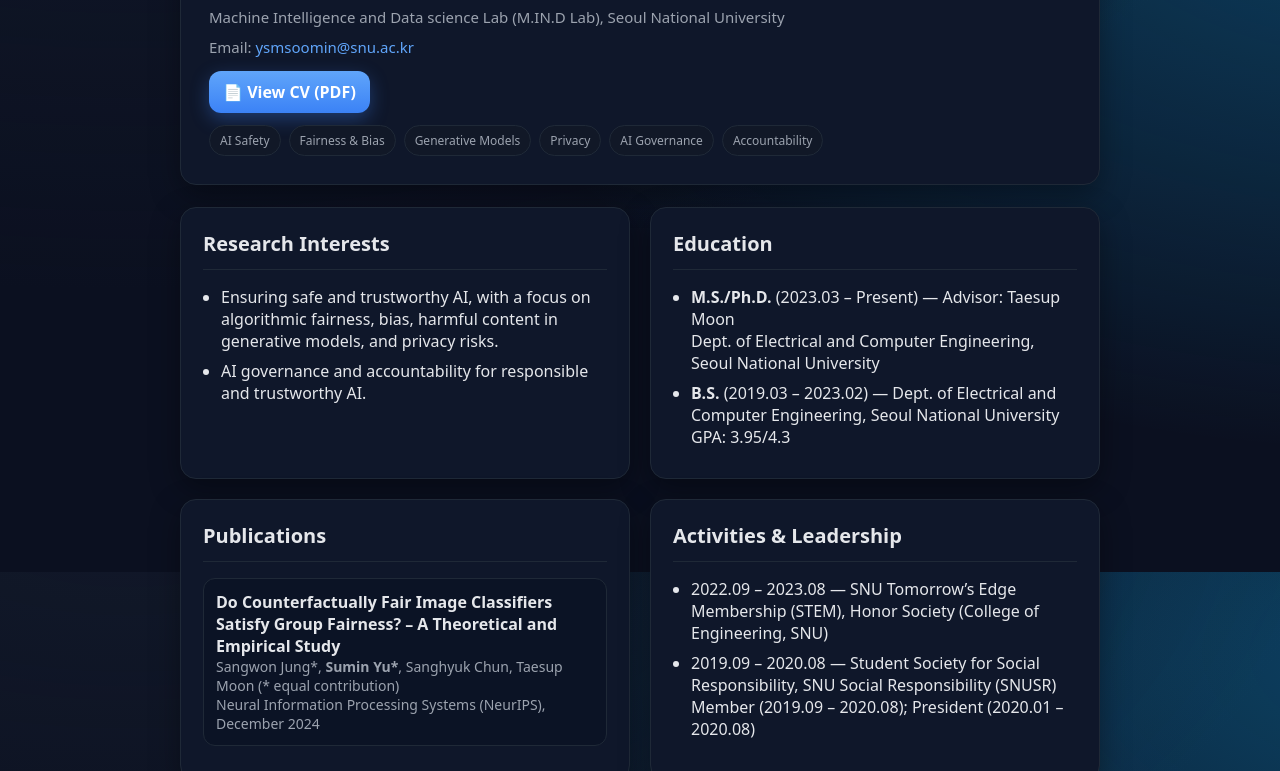
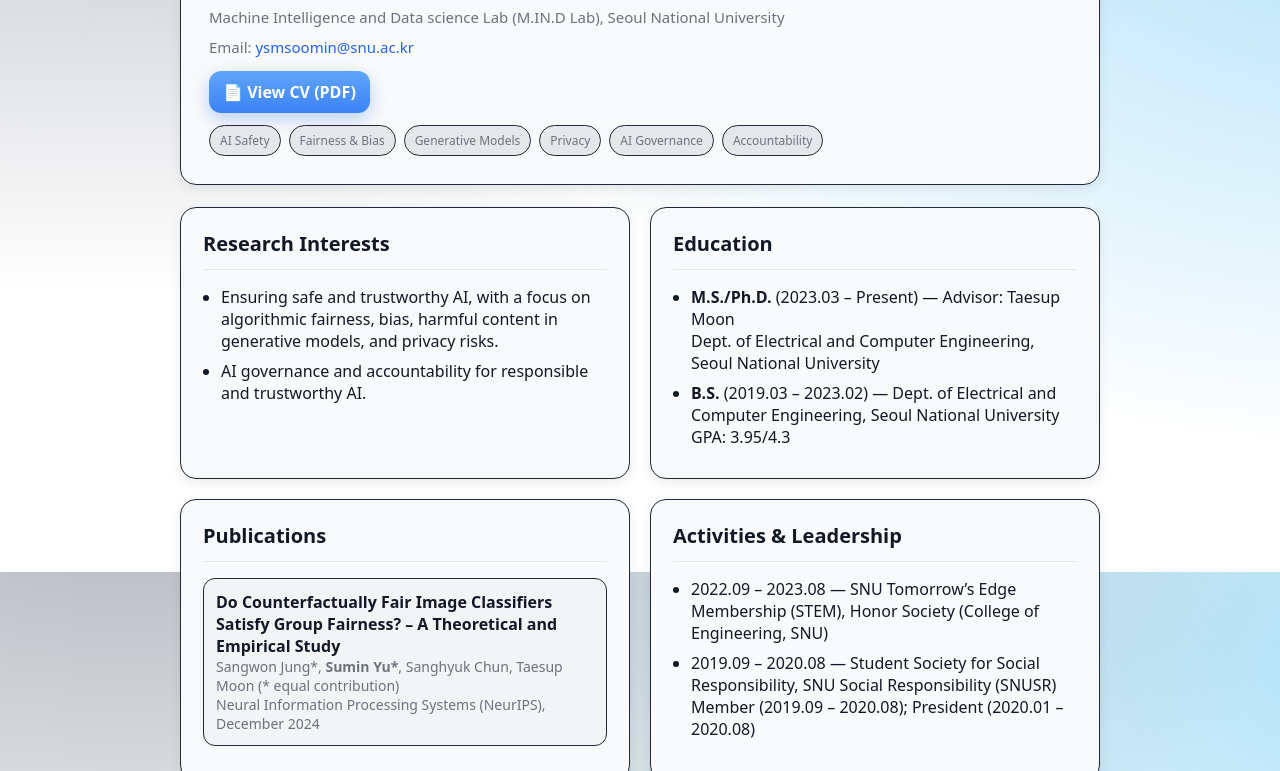
Before and after one commit to sumin-yu/sumin-yu.github.io, a plain HTML site: page index.html in a window 1280 px wide. Shown: the part 228-999 px from the top of the page. Drawn offline with Linux system fonts and the light colour scheme.

Commit message:
Update index.html

```diff
--- a/index.html
+++ b/index.html
@@ -3,22 +3,22 @@
 <head>
   <meta charset="utf-8" />
   <meta name="viewport" content="width=device-width, initial-scale=1" />
-  <title>Sumin Yu — CV & Research</title>
+  <title>Sumin Yu</title>
   <meta name="description" content="Sumin Yu — M.S./Ph.D. student at Seoul National University (M.IN.D Lab). Research interests: AI safety and trustworthiness, algorithmic fairness, bias, harmful content in generative models, privacy risks; AI governance and accountability." />
   <meta property="og:title" content="Sumin Yu — CV & Research" />
   <meta property="og:description" content="AI safety & trustworthiness; fairness, bias, harmful content, privacy risks; governance & accountability." />
   <meta name="theme-color" content="#0f172a" />
   <style>
     :root{
-      --bg:#0b1020;           /* page background */
-      --panel:#0f172a;        /* content background */
-      --text:#e5e7eb;         /* base text */
-      --muted:#9ca3af;        /* secondary text */
-      --accent:#60a5fa;       /* links & highlights */
-      --rule:#1f2937;         /* section rule */
-      --card:#0b1325;         /* cards */
-      --pill:#111827;         /* tag pill */
-      --shadow: 0 10px 30px rgba(0,0,0,.35);
+      --bg:#ffffff;           /* page background */
+      --panel:#f9fafb;        /* content background */
+      --text:#111827;         /* base text */
+      --muted:#6b7280;        /* secondary text */
+      --accent:#2563eb;       /* links & highlights */
+      --rule:#e5e7eb;         /* section rule */
+      --card:#f3f4f6;         /* cards */
+      --pill:#e5e7eb;         /* tag pill */
+      --shadow: 0 4px 12px rgba(0,0,0,.08);
     }
     *{box-sizing:border-box}
     html,body{height:100%}
@@ -79,7 +79,7 @@
         <a href="#publications">Publications</a>
         <a href="#activities">Activities</a>
         <a href="#awards">Awards</a>
-        <a href="cv.pdf" target="_blank" rel="noopener">CV</a>
+        <a href="cv_suminyu.pdf" target="_blank" rel="noopener">CV</a>
       </div>
     </nav>
   </header>
@@ -91,7 +91,7 @@
       <div class="meta">Machine Intelligence and Data science Lab (M.IN.D Lab), Seoul National University</div>
       <div class="meta">Email: <a href="mailto:ysmsoomin@snu.ac.kr">ysmsoomin@snu.ac.kr</a></div>
       <div style="margin-top:14px; display:flex; gap:10px; flex-wrap:wrap">
-        <a class="button" href="cv.pdf" target="_blank" rel="noopener">📄 View CV (PDF)</a>
+        <a class="button" href="cv_suminyu.pdf" target="_blank" rel="noopener">📄 View CV (PDF)</a>
         <!-- Add external links if desired:
         <a class="button" href="#">Google Scholar</a>
         <a class="button" href="#">LinkedIn</a>
```
